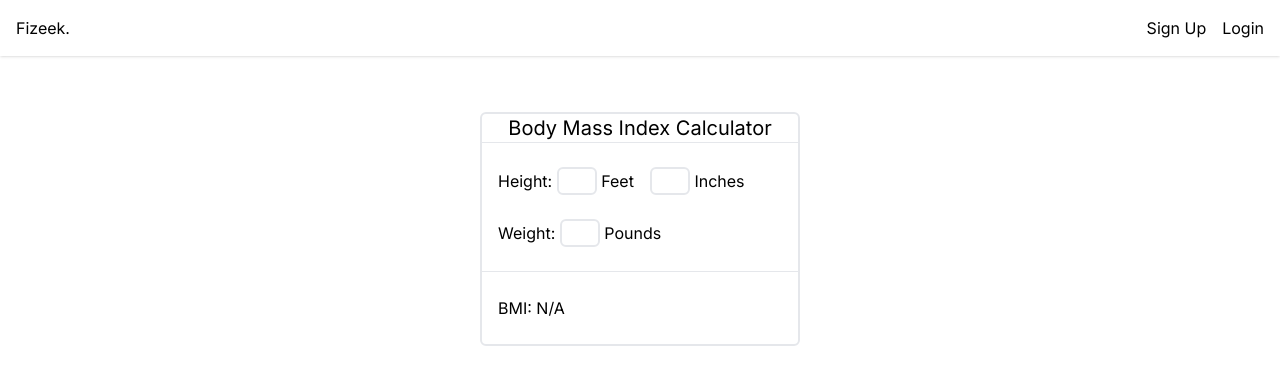
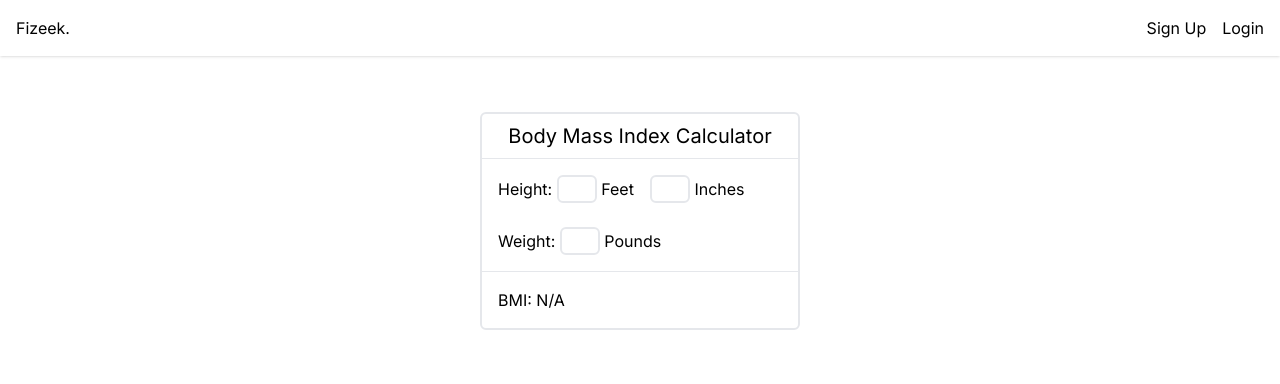
Before and after one commit to hoalex21/Fizeek, a Next.js app: page /calculator/bmi in a window 1280 px wide. Shown: the top 384 px of the page. Built offline with nearby package versions, Linux system fonts and the light colour scheme; no server answers.

Commit message:
adjust classnames

```diff
--- a/app/calculator/bmi/page.tsx
+++ b/app/calculator/bmi/page.tsx
@@ -6,11 +6,10 @@ export default function CalculatorBmi() {
             <div className="border-2 rounded-md w-3/12">
                 <form>
                     <fieldset>
-                        <legend className="text-xl text-center">Body Mass Index Calculator</legend>
+                        <legend className="text-xl text-center p-2">Body Mass Index Calculator</legend>
                         <hr />
-                        <br />
 
-                        <div className="container px-4">
+                        <div className="p-4">
                             <span>Height: </span>
 
                             <input className="w-10 border-2 rounded-md pl-1" />
@@ -28,13 +27,9 @@ export default function CalculatorBmi() {
                         </div>
                     </fieldset>
                 </form>
+                <hr />
 
-                <br />
-                <hr />
-                <br />
-
-                <p className="px-4">BMI: <span id="bmi-result">N/A</span></p>
-                <br />
+                <p className="p-4">BMI: <span id="bmi-result">N/A</span></p>
             </div>
         </div>
     );
```
